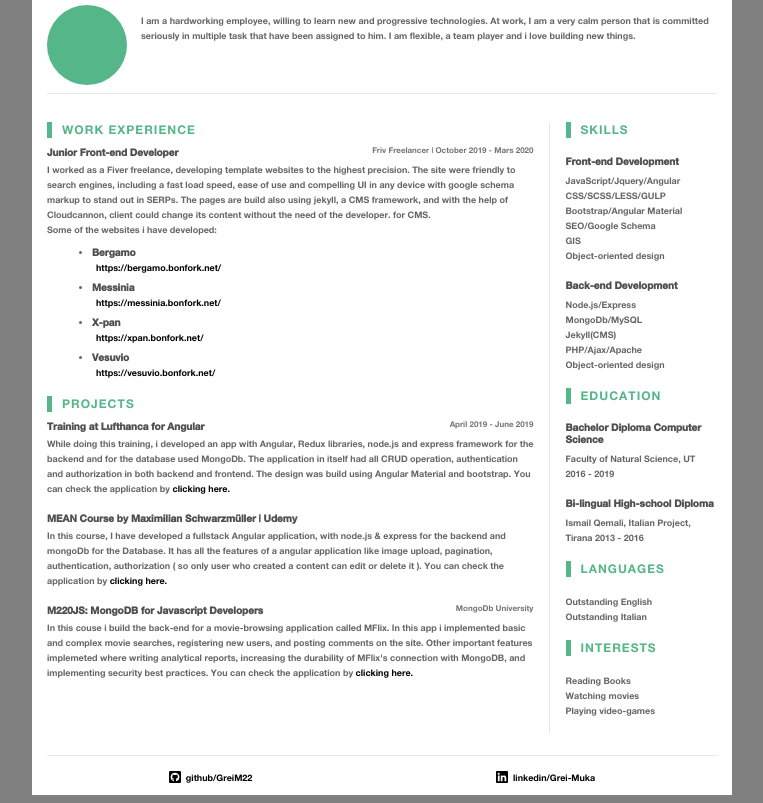
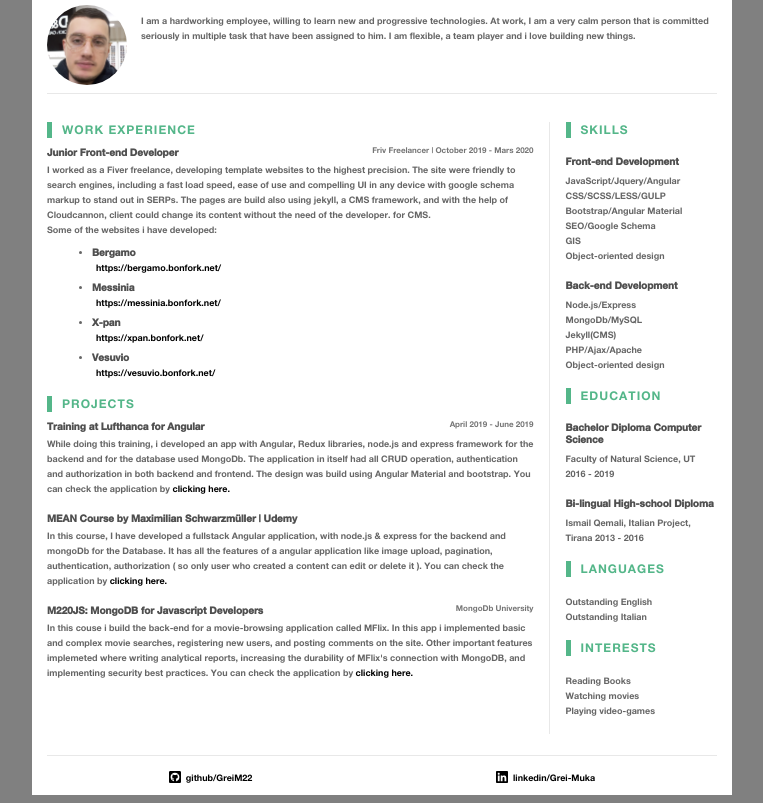
Before and after one commit to GreyM22/cv-it, a plain HTML site: page index.html in a window 1280 px wide. Shown: the part 122-925 px from the top of the page, without its empty margins (258-1021 px from the left). Drawn offline with nearby package versions, Linux system fonts and the light colour scheme; the site is published under a folder, as on GitHub Pages, so addresses that start at the root find nothing.

Commit message:
fixed a prb with the img

```diff
--- a/css/index.css
+++ b/css/index.css
@@ -162,9 +162,8 @@ a:active {
     min-width          : 80px;
     min-height         : 80px;
     border-radius      : 50%;
-    background         : none url("/images/foto.jpg") no-repeat center center;
     background-color   : #54B689;
-    background-image   : url('/images/foto.jpg');
+    background-image   : url('../images/foto.jpg');
     background-repeat  : no-repeat;
     background-position: center top;
     background-size    : cover;
```
